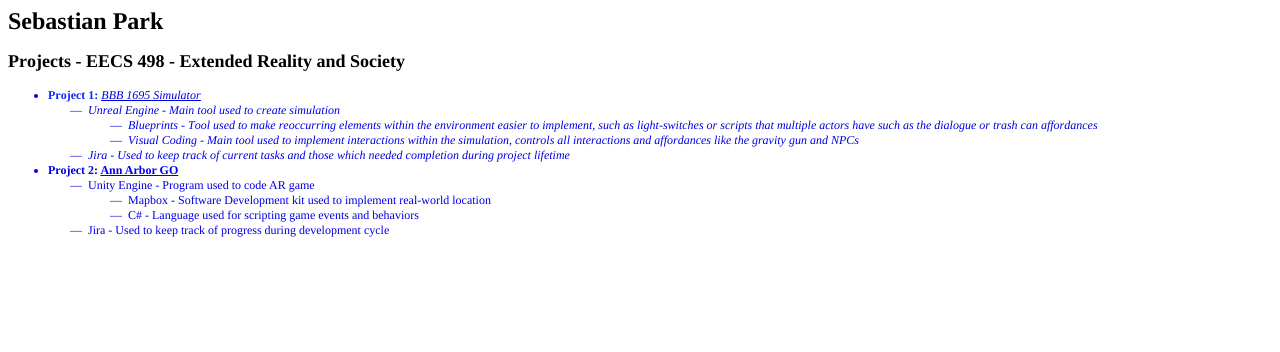
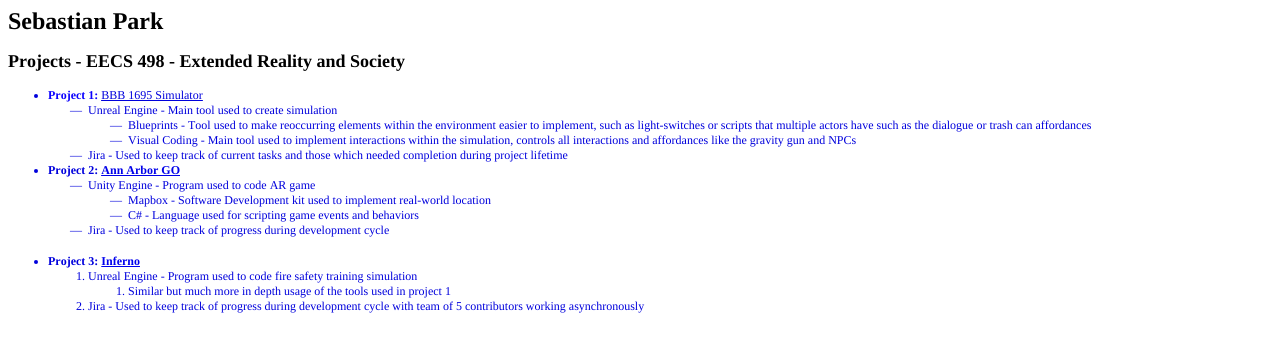
Before and after one commit to SebasJPark/SebasJPark.github.io, a plain HTML site: page index.html in a window 1280 px wide. Drawn offline with Linux system fonts and the light colour scheme.

Commit message:
Update index.html

```diff
--- a/index.html
+++ b/index.html
@@ -7,15 +7,19 @@
   <meta name="Generator" content="Cocoa HTML Writer">
   <meta name="CocoaVersion" content="2487.3">
   <style type="text/css">
-    li.li3 {margin: 0.0px 0.0px 0.0px 0.0px; font: 12.0px Times; color: #0000e3; -webkit-text-stroke: #1028ff}
-    li.li4 {margin: 0.0px 0.0px 0.0px 0.0px; font: 12.0px Times; color: #0000e3; -webkit-text-stroke: #0000e3}
-    li.li5 {margin: 0.0px 0.0px 0.0px 0.0px; font: 12.0px Times; color: #0000e3}
+    li.li3 {margin: 0.0px 0.0px 0.0px 0.0px; font: 12.0px Times; color: #0000dc; -webkit-text-stroke: #0b00ff}
+    li.li4 {margin: 0.0px 0.0px 0.0px 0.0px; font: 12.0px Times; color: #0000dc; -webkit-text-stroke: #0000dc}
+    li.li5 {margin: 0.0px 0.0px 0.0px 0.0px; font: 12.0px Times; color: #0000dc; -webkit-text-stroke: #0000e9}
     span.s1 {font-kerning: none}
-    span.s2 {color: #1028ff; -webkit-text-stroke: 0px #000000}
-    span.s3 {font-kerning: none; color: #1028ff; -webkit-text-stroke: 0px #000000}
-    span.s4 {text-decoration: underline ; font-kerning: none; color: #0000e3; -webkit-text-stroke: 0px #1028ff}
+    span.s2 {color: #0b00ff; -webkit-text-stroke: 0px #000000}
+    span.s3 {font-kerning: none; color: #0b00ff; -webkit-text-stroke: 0px #000000}
+    span.s4 {text-decoration: underline ; font-kerning: none; color: #0000dc; -webkit-text-stroke: 0px #0b00ff}
     span.s5 {-webkit-text-stroke: 0px #000000}
+    span.s6 {font-kerning: none; -webkit-text-stroke: 0px #0000dc}
+    span.s7 {text-decoration: underline ; font-kerning: none; color: #0000e9; -webkit-text-stroke: 0px #0000e9}
+    span.s8 {font: 12.0px Times; font-kerning: none; -webkit-text-stroke: 0px #0000dc}
     ol.ol1 {list-style-type: "—  "}
+    ol.ol2 {list-style-type: "}
     ul.ul1 {list-style-type: disc}
   </style>
 </head>
@@ -23,23 +27,33 @@
 <h1 style="margin: 0.0px 0.0px 16.1px 0.0px; font: 24.0px Times; -webkit-text-stroke: #000000"><span class="s1"><b>Sebastian Park</b></span></h1>
 <h2 style="margin: 0.0px 0.0px 14.9px 0.0px; font: 18.0px Times; -webkit-text-stroke: #000000"><span class="s1"><b>Projects - EECS 498 - Extended Reality and Society</b></span></h2>
 <ul class="ul1">
-  <li class="li3"><span class="s2"><b></b></span><span class="s3"><b>Project 1:</b> <a href="https://www.youtube.com/watch?v=lmTHacTgRF8"><span class="s4"><i>BBB 1695 Simulator</i></span></a></span></li>
+  <li class="li3"><span class="s2"><b></b></span><span class="s3"><b>Project 1:</b> <a href="https://www.youtube.com/watch?v=lmTHacTgRF8"><span class="s4">BBB 1695 Simulator</span></a></span></li>
   <ol class="ol1">
-    <li class="li4"><span class="s5"><i></i></span><span class="s1"><i>Unreal Engine - Main tool used to create simulation</i></span></li>
+    <li class="li4"><span class="s5"></span><span class="s1">Unreal Engine - Main tool used to create simulation</span></li>
     <ol class="ol1">
-      <li class="li4"><span class="s5"><i></i></span><span class="s1"><i>Blueprints - Tool used to make reoccurring elements within the environment easier to implement, such as light-switches or scripts that multiple actors have such as the dialogue or trash can affordances</i></span></li>
-      <li class="li4"><span class="s5"><i></i></span><span class="s1"><i>Visual Coding - Main tool used to implement interactions within the simulation, controls all interactions and affordances like the gravity gun and NPCs<span class="Apple-converted-space"> </span></i></span></li>
+      <li class="li4"><span class="s5"></span><span class="s1">Blueprints - Tool used to make reoccurring elements within the environment easier to implement, such as light-switches or scripts that multiple actors have such as the dialogue or trash can affordances</span></li>
+      <li class="li4"><span class="s5"></span><span class="s1">Visual Coding - Main tool used to implement interactions within the simulation, controls all interactions and affordances like the gravity gun and NPCs<span class="Apple-converted-space"> </span></span></li>
     </ol>
-    <li class="li4"><span class="s5"><i></i></span><span class="s1"><i>Jira - Used to keep track of current tasks and those which needed completion during project lifetime</i></span></li>
+    <li class="li4"><span class="s5"></span><span class="s1">Jira - Used to keep track of current tasks and those which needed completion during project lifetime</span></li>
   </ol>
-  <li class="li5"><b>Project 2: </b><a href="https://youtu.be/_gkbSzTE0B8"><b>Ann Arbor GO</b></a></li>
+  <li class="li5"><span class="s5"><b></b></span><span class="s6"><b>Project 2: </b><a href="https://youtu.be/_gkbSzTE0B8"><span class="s7"><b>Ann Arbor GO</b></span></a></span></li>
   <ol class="ol1">
-    <li class="li5">Unity Engine - Program used to code AR game</li>
+    <li class="li4"><span class="s5"></span><span class="s1">Unity Engine - Program used to code AR game</span></li>
     <ol class="ol1">
-      <li class="li5">Mapbox - Software Development kit used to implement real-world location<span class="Apple-converted-space"> </span></li>
-      <li class="li5">C# - Language used for scripting game events and behaviors</li>
+      <li class="li4"><span class="s5"></span><span class="s1">Mapbox - Software Development kit used to implement real-world location<span class="Apple-converted-space"> </span></span></li>
+      <li class="li4"><span class="s5"></span><span class="s1">C# - Language used for scripting game events and behaviors</span></li>
     </ol>
-    <li class="li5">Jira - Used to keep track of progress during development cycle</li>
+    <li class="li4"><span class="s5"></span><span class="s1">Jira - Used to keep track of progress during development cycle</span></li>
+  </ol>
+</ul>
+<ul class="ul1">
+  <li class="li4"><span class="s5"><b></b></span><span class="s1"><b>Project 3: </b><a href="https://bassiepark.wixsite.com/eecs498studio8/post/week-3-4-15-2024"><span class="s8"><b>Inferno</b></span></a></span></li>
+  <ol class="ol2">
+    <li class="li4"><span class="s1">Unreal Engine - Program used to code fire safety training simulation</span></li>
+    <ol class="ol2">
+      <li class="li4"><span class="s1">Similar but much more in depth usage of the tools used in project 1</span></li>
+    </ol>
+    <li class="li4"><span class="s1">Jira - Used to keep track of progress during development cycle with team of 5 contributors working asynchronously</span></li>
   </ol>
 </ul>
 </body>
```
